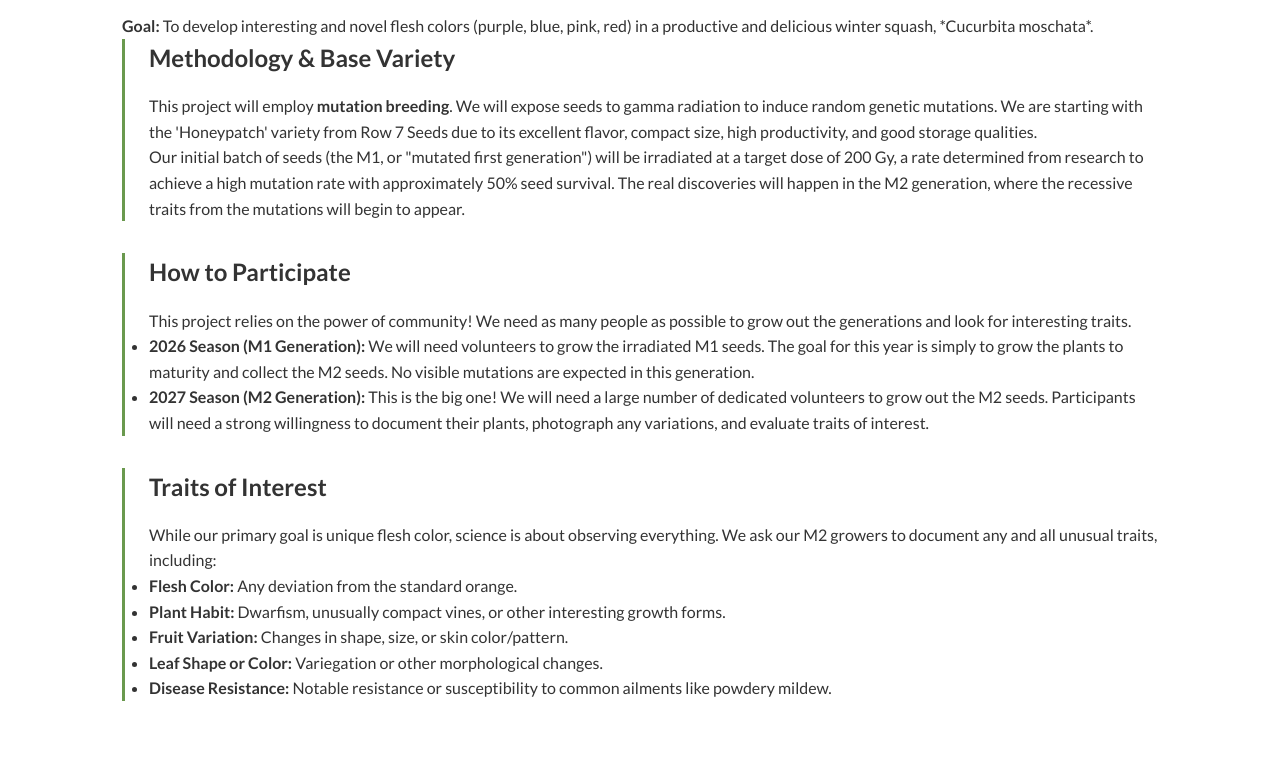
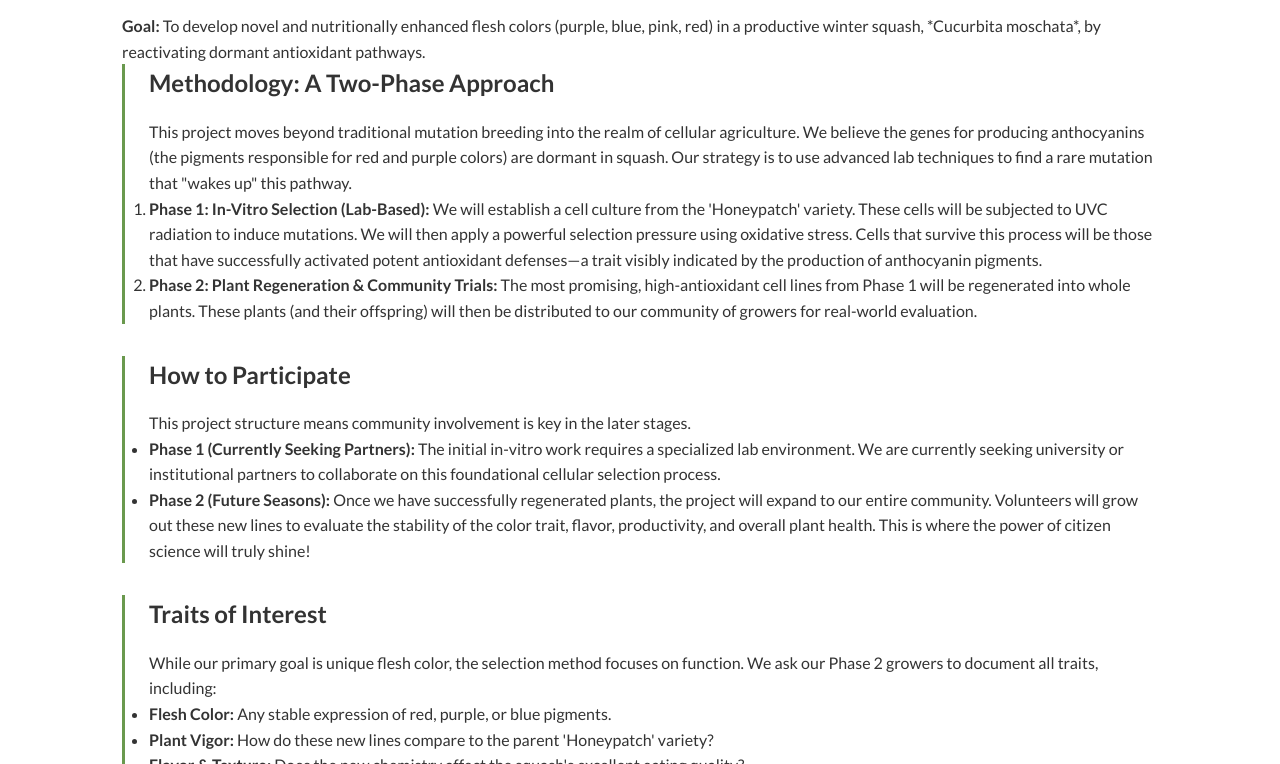
Before and after one commit to seedorfj/opencultivars.site, a website: page public/squash-project.html in a window 1280 px wide. Shown: the part 188-952 px from the top of the page. Drawn offline with Linux system fonts and the light colour scheme.

Commit message:
forgot to build pages

```diff
--- a/public/squash-project.html
+++ b/public/squash-project.html
@@ -3,6 +3,7 @@
 <head>
     <meta charset="UTF-8">
     <meta name="viewport" content="width=device-width, initial-scale=1.0">
+    <meta name="description" content="Discover the Chromatic Squash Initiative, a project using advanced in-vitro mutagenesis and selection to develop novel, antioxidant-rich flesh colors in winter squash.">
     <title>Chromatic Squash Initiative | OpenCultivars</title>
     <link rel="stylesheet" href="/style.css">
     <link rel="preconnect" href="https://fonts.googleapis.com">
@@ -41,32 +42,34 @@
 
     <main class="container page-content">
         <h1>The Chromatic Squash Initiative</h1>
-        <p><strong>Goal:</strong> To develop interesting and novel flesh colors (purple, blue, pink, red) in a productive and delicious winter squash, *Cucurbita moschata*.</p>
+        <p><strong>Goal:</strong> To develop novel and nutritionally enhanced flesh colors (purple, blue, pink, red) in a productive winter squash, *Cucurbita moschata*, by reactivating dormant antioxidant pathways.</p>
 
         <article>
-            <h2>Methodology & Base Variety</h2>
-            <p>This project will employ <strong>mutation breeding</strong>. We will expose seeds to gamma radiation to induce random genetic mutations. We are starting with the 'Honeypatch' variety from Row 7 Seeds due to its excellent flavor, compact size, high productivity, and good storage qualities.</p>
-            <p>Our initial batch of seeds (the M1, or "mutated first generation") will be irradiated at a target dose of 200 Gy, a rate determined from research to achieve a high mutation rate with approximately 50% seed survival. The real discoveries will happen in the M2 generation, where the recessive traits from the mutations will begin to appear.</p>
+            <h2>Methodology: A Two-Phase Approach</h2>
+            <p>This project moves beyond traditional mutation breeding into the realm of cellular agriculture. We believe the genes for producing anthocyanins (the pigments responsible for red and purple colors) are dormant in squash. Our strategy is to use advanced lab techniques to find a rare mutation that "wakes up" this pathway.</p>
+            <ol>
+                <li><strong>Phase 1: In-Vitro Selection (Lab-Based):</strong> We will establish a cell culture from the 'Honeypatch' variety. These cells will be subjected to UVC radiation to induce mutations. We will then apply a powerful selection pressure using oxidative stress. Cells that survive this process will be those that have successfully activated potent antioxidant defenses—a trait visibly indicated by the production of anthocyanin pigments.</li>
+                <li><strong>Phase 2: Plant Regeneration & Community Trials:</strong> The most promising, high-antioxidant cell lines from Phase 1 will be regenerated into whole plants. These plants (and their offspring) will then be distributed to our community of growers for real-world evaluation.</li>
+            </ol>
         </article>
 
         <article>
             <h2>How to Participate</h2>
-            <p>This project relies on the power of community! We need as many people as possible to grow out the generations and look for interesting traits.</p>
+            <p>This project structure means community involvement is key in the later stages.</p>
             <ul>
-                <li><strong>2026 Season (M1 Generation):</strong> We will need volunteers to grow the irradiated M1 seeds. The goal for this year is simply to grow the plants to maturity and collect the M2 seeds. No visible mutations are expected in this generation.</li>
-                <li><strong>2027 Season (M2 Generation):</strong> This is the big one! We will need a large number of dedicated volunteers to grow out the M2 seeds. Participants will need a strong willingness to document their plants, photograph any variations, and evaluate traits of interest.</li>
+                <li><strong>Phase 1 (Currently Seeking Partners):</strong> The initial in-vitro work requires a specialized lab environment. We are currently seeking university or institutional partners to collaborate on this foundational cellular selection process.</li>
+                <li><strong>Phase 2 (Future Seasons):</strong> Once we have successfully regenerated plants, the project will expand to our entire community. Volunteers will grow out these new lines to evaluate the stability of the color trait, flavor, productivity, and overall plant health. This is where the power of citizen science will truly shine!</li>
             </ul>
         </article>
 
         <article>
             <h2>Traits of Interest</h2>
-            <p>While our primary goal is unique flesh color, science is about observing everything. We ask our M2 growers to document any and all unusual traits, including:</p>
+            <p>While our primary goal is unique flesh color, the selection method focuses on function. We ask our Phase 2 growers to document all traits, including:</p>
             <ul>
-                <li><strong>Flesh Color:</strong> Any deviation from the standard orange.</li>
-                <li><strong>Plant Habit:</strong> Dwarfism, unusually compact vines, or other interesting growth forms.</li>
-                <li><strong>Fruit Variation:</strong> Changes in shape, size, or skin color/pattern.</li>
-                <li><strong>Leaf Shape or Color:</strong> Variegation or other morphological changes.</li>
-                <li><strong>Disease Resistance:</strong> Notable resistance or susceptibility to common ailments like powdery mildew.</li>
+                <li><strong>Flesh Color:</strong> Any stable expression of red, purple, or blue pigments.</li>
+                <li><strong>Plant Vigor:</strong> How do these new lines compare to the parent 'Honeypatch' variety?</li>
+                <li><strong>Flavor & Texture:</strong> Does the new chemistry affect the squash's excellent eating quality?</li>
+                <li><strong>Disease Resistance:</strong> Has the enhanced antioxidant capacity conferred any other benefits, like improved pest or disease resistance?</li>
             </ul>
         </article>
     </main>
```
Also changed, not shown: public/about.html (+1 -0 lines), public/index.html (+8 -8 lines), public/litchi-tomato-project.html (+1 -0 lines), public/projects.html (+2 -1 lines).
